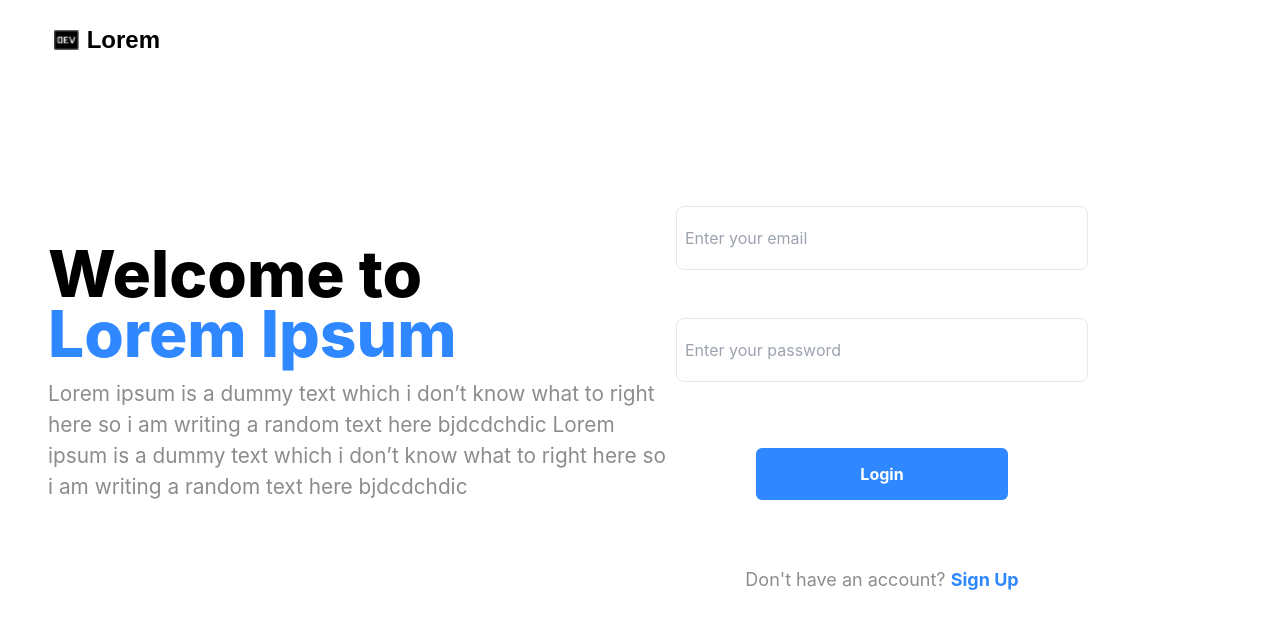
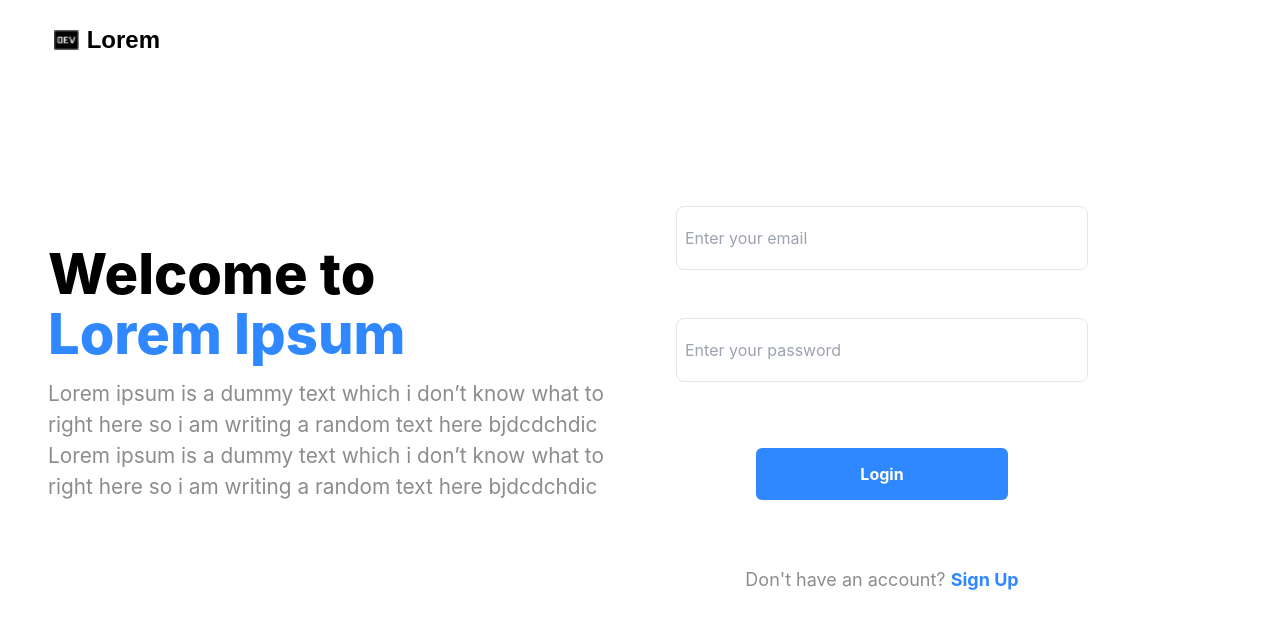
Before and after one commit to kshitijjj/my-code, a React (Create React App) app: page /login in a window 1280 px wide. Shown: the top 628 px of the page. Built offline with nearby package versions, Linux system fonts and the light colour scheme.

Commit message:
updated login page

```diff
--- a/src/Components/Login.jsx
+++ b/src/Components/Login.jsx
@@ -39,13 +39,13 @@ const Login = () => {
             <div className="flex flex-col md:flex-row ml-[1.2rem] mt-[1rem] md:ml-[3rem] md:justify-between ">
                 <div className="flex flex-col gap-2 md:gap-6 mt-[3.5rem] md:justify-center md:h-[30rem]" >
                     <div>
-                    <p className="text-4xl md:text-[4rem] md:leading-[5rem] font-extrabold leading-7">Welcome to </p>
-                    <p className="text-[#2F88FF] text-4xl md:text-[4rem] font-extrabold">Lorem Ipsum</p>
+                    <p className="text-4xl md:text-[3.5rem] md:leading-[5rem] font-extrabold leading-7">Welcome to </p>
+                    <p className="text-[#2F88FF] text-4xl md:text-[3.5rem] font-extrabold">Lorem Ipsum</p>
                     </div>
                     <p className="max-w-xs text-[#000000] text-opacity-45 md:max-w-2xl md:text-[1.3rem]">Lorem ipsum is a dummy text which i don’t know what to right here so i am writing a random text here bjdcdchdic Lorem ipsum is a dummy text which i don’t know what to right here so i am writing a random text here bjdcdchdic  </p>
                 </div>
 
-                <div className="flex flex-col gap-8 pr-16 mt-[3rem] md:justify-center md:h-[35rem] md:items-center md:pr-0 md:mr-[12rem] md:gap-12">
+                <div className="flex flex-col gap-8 pr-16 mt-[3rem] md:justify-center md:h-[35rem] md:items-center md:pr-0 md:mr-[12rem] md:gap-12 md:ml-[3rem]">
                     <input className="border py-[1.2rem] pl-2 rounded-lg md:w-[25.75rem]" type="text" placeholder='Enter your email' />
                     <input className="border py-[1.2rem] pl-2 rounded-lg md:w-[25.75rem]" type="text" name="" id="" placeholder="Enter your password" />
 
```
